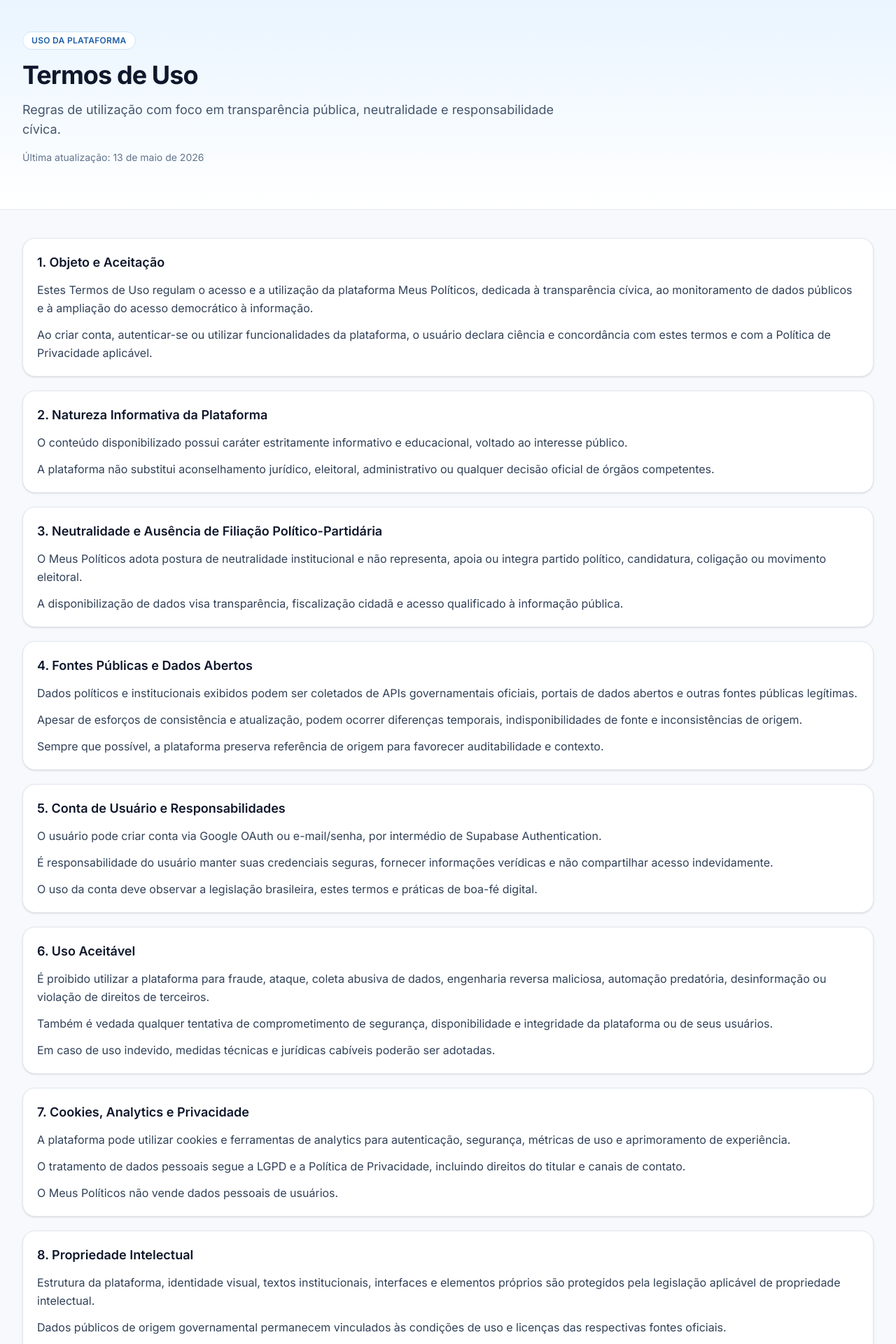
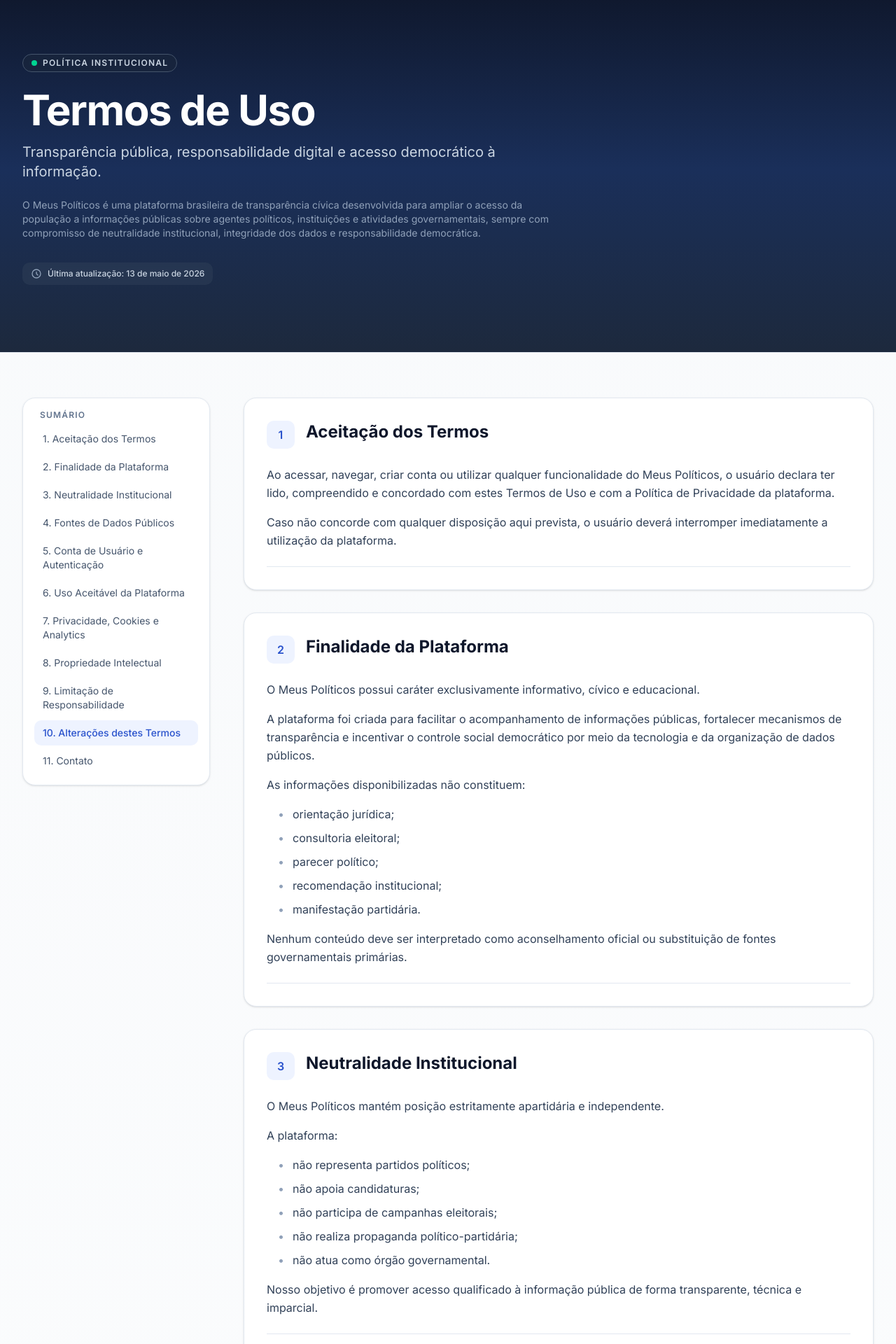
Before and after one commit to paulobolliger/meus-politicos, a Next.js app in the folder app/: page /termos in a window 1280 px wide. Shown: the part 100-2020 px from the top of the page at 70% size. Built offline with nearby package versions, Linux system fonts and the light colour scheme.

Commit message:
refactor: redesign página de termos de uso com novo conteúdo institucional e layout moderno

```diff
--- a/app/src/app/termos/page.tsx
+++ b/app/src/app/termos/page.tsx
@@ -1,159 +1,342 @@
+'use client'
+
 import Link from 'next/link'
+import { useState, useEffect } from 'react'
+import { ChevronUp } from 'lucide-react'
 
 const dataAtualizacao = '13 de maio de 2026'
 
 const secoes = [
   {
-    titulo: '1. Objeto e Aceitação',
+    id: 'aceitacao',
+    numero: 1,
+    titulo: 'Aceitação dos Termos',
     conteudo: [
-      'Estes Termos de Uso regulam o acesso e a utilização da plataforma Meus Políticos, dedicada à transparência cívica, ao monitoramento de dados públicos e à ampliação do acesso democrático à informação.',
-      'Ao criar conta, autenticar-se ou utilizar funcionalidades da plataforma, o usuário declara ciência e concordância com estes termos e com a Política de Privacidade aplicável.',
+      'Ao acessar, navegar, criar conta ou utilizar qualquer funcionalidade do Meus Políticos, o usuário declara ter lido, compreendido e concordado com estes Termos de Uso e com a Política de Privacidade da plataforma.',
+      'Caso não concorde com qualquer disposição aqui prevista, o usuário deverá interromper imediatamente a utilização da plataforma.',
     ],
   },
   {
-    titulo: '2. Natureza Informativa da Plataforma',
+    id: 'finalidade',
+    numero: 2,
+    titulo: 'Finalidade da Plataforma',
     conteudo: [
-      'O conteúdo disponibilizado possui caráter estritamente informativo e educacional, voltado ao interesse público.',
-      'A plataforma não substitui aconselhamento jurídico, eleitoral, administrativo ou qualquer decisão oficial de órgãos competentes.',
+      'O Meus Políticos possui caráter exclusivamente informativo, cívico e educacional.',
+      'A plataforma foi criada para facilitar o acompanhamento de informações públicas, fortalecer mecanismos de transparência e incentivar o controle social democrático por meio da tecnologia e da organização de dados públicos.',
+      'As informações disponibilizadas não constituem:',
+      '• orientação jurídica;\n• consultoria eleitoral;\n• parecer político;\n• recomendação institucional;\n• manifestação partidária.',
+      'Nenhum conteúdo deve ser interpretado como aconselhamento oficial ou substituição de fontes governamentais primárias.',
     ],
   },
   {
-    titulo: '3. Neutralidade e Ausência de Filiação Político-Partidária',
+    id: 'neutralidade',
+    numero: 3,
+    titulo: 'Neutralidade Institucional',
     conteudo: [
-      'O Meus Políticos adota postura de neutralidade institucional e não representa, apoia ou integra partido político, candidatura, coligação ou movimento eleitoral.',
-      'A disponibilização de dados visa transparência, fiscalização cidadã e acesso qualificado à informação pública.',
+      'O Meus Políticos mantém posição estritamente apartidária e independente.',
+      'A plataforma:',
+      '• não representa partidos políticos;\n• não apoia candidaturas;\n• não participa de campanhas eleitorais;\n• não realiza propaganda político-partidária;\n• não atua como órgão governamental.',
+      'Nosso objetivo é promover acesso qualificado à informação pública de forma transparente, técnica e imparcial.',
     ],
   },
   {
-    titulo: '4. Fontes Públicas e Dados Abertos',
+    id: 'fontes',
+    numero: 4,
+    titulo: 'Fontes de Dados Públicos',
     conteudo: [
-      'Dados políticos e institucionais exibidos podem ser coletados de APIs governamentais oficiais, portais de dados abertos e outras fontes públicas legítimas.',
-      'Apesar de esforços de consistência e atualização, podem ocorrer diferenças temporais, indisponibilidades de fonte e inconsistências de origem.',
-      'Sempre que possível, a plataforma preserva referência de origem para favorecer auditabilidade e contexto.',
+      'As informações exibidas podem ser obtidas por meio de:',
+      '• APIs governamentais oficiais;\n• portais públicos de transparência;\n• bases de dados abertas;\n• diários oficiais;\n• serviços institucionais disponibilizados por órgãos públicos;\n• fontes públicas legítimas e auditáveis.',
+      'Embora adotemos medidas técnicas para atualização e integridade dos dados, podem ocorrer:',
+      '• atrasos de sincronização;\n• inconsistências de origem;\n• indisponibilidade temporária de fontes;\n• divergências entre bases públicas.',
+      'Sempre que possível, o Meus Políticos preservará referências e vínculos com as fontes originais para garantir rastreabilidade e contexto informacional.',
     ],
   },
   {
-    titulo: '5. Conta de Usuário e Responsabilidades',
+    id: 'conta',
+    numero: 5,
+    titulo: 'Conta de Usuário e Autenticação',
     conteudo: [
-      'O usuário pode criar conta via Google OAuth ou e-mail/senha, por intermédio de Supabase Authentication.',
-      'É responsabilidade do usuário manter suas credenciais seguras, fornecer informações verídicas e não compartilhar acesso indevidamente.',
-      'O uso da conta deve observar a legislação brasileira, estes termos e práticas de boa-fé digital.',
+      'O acesso a determinadas funcionalidades poderá exigir autenticação por:',
+      '• Google OAuth;\n• login via X (Twitter);\n• e-mail e senha;\n• outros métodos disponibilizados futuramente.',
+      'O usuário compromete-se a:',
+      '• fornecer informações verdadeiras;\n• manter suas credenciais protegidas;\n• não compartilhar acesso indevidamente;\n• utilizar a plataforma de forma lícita e responsável.',
+      'O usuário é integralmente responsável pelas atividades realizadas em sua conta.',
     ],
   },
   {
-    titulo: '6. Uso Aceitável',
+    id: 'uso-aceitavel',
+    numero: 6,
+    titulo: 'Uso Aceitável da Plataforma',
     conteudo: [
-      'É proibido utilizar a plataforma para fraude, ataque, coleta abusiva de dados, engenharia reversa maliciosa, automação predatória, desinformação ou violação de direitos de terceiros.',
-      'Também é vedada qualquer tentativa de comprometimento de segurança, disponibilidade e integridade da plataforma ou de seus usuários.',
-      'Em caso de uso indevido, medidas técnicas e jurídicas cabíveis poderão ser adotadas.',
+      'É proibido utilizar o Meus Políticos para:',
+      '• disseminação de desinformação;\n• atividades fraudulentas;\n• automação abusiva;\n• coleta massiva não autorizada de dados;\n• engenharia reversa maliciosa;\n• ataques de segurança;\n• tentativa de interrupção da plataforma;\n• violação de direitos de terceiros;\n• utilização incompatível com a legislação brasileira.',
+      'Reservamo-nos o direito de suspender ou encerrar contas que violem estes termos, bem como adotar medidas técnicas, administrativas e jurídicas cabíveis.',
     ],
   },
   {
-    titulo: '7. Cookies, Analytics e Privacidade',
+    id: 'privacidade',
+    numero: 7,
+    titulo: 'Privacidade, Cookies e Analytics',
     conteudo: [
-      'A plataforma pode utilizar cookies e ferramentas de analytics para autenticação, segurança, métricas de uso e aprimoramento de experiência.',
-      'O tratamento de dados pessoais segue a LGPD e a Política de Privacidade, incluindo direitos do titular e canais de contato.',
-      'O Meus Políticos não vende dados pessoais de usuários.',
+      'O Meus Políticos pode utilizar:',
+      '• cookies;\n• armazenamento local;\n• ferramentas de analytics;\n• serviços de autenticação;\n• métricas de uso e segurança.',
+      'Esses recursos são utilizados exclusivamente para:',
+      '• autenticação de usuários;\n• segurança da plataforma;\n• melhoria da experiência;\n• estabilidade operacional;\n• análises estatísticas agregadas.',
+      'O tratamento de dados pessoais segue a Lei Geral de Proteção de Dados (LGPD) e as diretrizes descritas em nossa Política de Privacidade.',
+      'O Meus Políticos não comercializa dados pessoais de usuários.',
     ],
   },
   {
-    titulo: '8. Propriedade Intelectual',
+    id: 'propriedade',
+    numero: 8,
+    titulo: 'Propriedade Intelectual',
     conteudo: [
-      'Estrutura da plataforma, identidade visual, textos institucionais, interfaces e elementos próprios são protegidos pela legislação aplicável de propriedade intelectual.',
-      'Dados públicos de origem governamental permanecem vinculados às condições de uso e licenças das respectivas fontes oficiais.',
-      'É permitido uso legítimo para fins cívicos e informativos, respeitando atribuição, integridade de contexto e legislação.',
+      'A identidade visual, estrutura da plataforma, elementos gráficos, interfaces, arquitetura de navegação, textos institucionais e demais componentes proprietários do Meus Políticos são protegidos pela legislação aplicável de propriedade intelectual.',
+      'Dados públicos provenientes de órgãos governamentais permanecem vinculados às respectivas licenças, normas e políticas das fontes originais.',
+      'É permitido o uso legítimo de informações públicas disponibilizadas pela plataforma para fins:',
+      '• acadêmicos;\n• jornalísticos;\n• educativos;\n• cívicos;\n• informativos;',
+      'desde que respeitados:',
+      '• atribuição adequada;\n• integridade contextual;\n• legislação vigente.',
     ],
   },
   {
-    titulo: '9. Limitação de Responsabilidade',
+    id: 'limitacao',
+    numero: 9,
+    titulo: 'Limitação de Responsabilidade',
     conteudo: [
-      'O Meus Políticos envida esforços razoáveis para manter a plataforma disponível, segura e atualizada, mas não garante continuidade ininterrupta nem ausência total de erros.',
-      'Não nos responsabilizamos por decisões tomadas por usuários exclusivamente com base em informações exibidas na plataforma, sem validação adicional quando necessária.',
-      'Falhas de terceiros, indisponibilidade de APIs públicas e eventos fora de controle razoável podem impactar dados e funcionalidades.',
+      'Embora adotemos esforços razoáveis para garantir disponibilidade, segurança e confiabilidade, o Meus Políticos não garante:',
+      '• funcionamento ininterrupto;\n• ausência total de falhas;\n• atualização em tempo real;\n• completude absoluta dos dados públicos.',
+      'A plataforma não se responsabiliza por:',
+      '• decisões tomadas exclusivamente com base nas informações disponibilizadas;\n• indisponibilidade de APIs externas;\n• falhas de terceiros;\n• eventos fora de controle razoável;\n• alterações realizadas por órgãos públicos nas fontes originais.',
+      'O usuário reconhece que dados governamentais podem sofrer alterações sem aviso prévio pelas instituições responsáveis.',
     ],
   },
   {
-    titulo: '10. Alterações dos Termos',
+    id: 'alteracoes',
+    numero: 10,
+    titulo: 'Alterações destes Termos',
     conteudo: [
-      'Estes termos podem ser atualizados periodicamente para refletir mudanças legais, regulatórias, técnicas ou operacionais.',
-      'A versão vigente será publicada nesta página com a data de atualização correspondente.',
+      'Os presentes Termos de Uso poderão ser modificados periodicamente para refletir:',
+      '• mudanças legais;\n• requisitos regulatórios;\n• atualizações técnicas;\n• evolução das funcionalidades da plataforma.',
+      'A versão mais recente estará sempre disponível nesta página, acompanhada da respectiva data de atualização.',
     ],
   },
   {
-    titulo: '11. Contato',
+    id: 'contato',
+    numero: 11,
+    titulo: 'Contato',
     conteudo: [
-      'Para dúvidas institucionais, jurídicas ou solicitações relacionadas aos termos, entre em contato por contato@meuspoliticos.com.br.',
+      'Para dúvidas, solicitações institucionais ou assuntos relacionados a estes Termos de Uso, entre em contato:',
+      'contato@meuspoliticos.com.br',
     ],
   },
 ]
 
+function TableOfContents({ activeSection }: { activeSection: string }) {
+  return (
+    <nav
+      className="sticky top-4 max-h-[calc(100vh-2rem)] space-y-2 overflow-y-auto rounded-2xl border border-slate-200 bg-white p-4 shadow-sm"
+      aria-label="Navegação da página"
+    >
+      <h3 className="px-2 text-xs font-semibold uppercase tracking-widest text-slate-500">Sumário</h3>
+      <ul className="space-y-1">
+        {secoes.map((secao) => (
+          <li key={secao.id}>
+            <a
+              href={`#${secao.id}`}
+              className={`block rounded-lg px-3 py-2 text-sm transition ${
+                activeSection === secao.id
+                  ? 'bg-[#eef3ff] font-medium text-[#2952cc]'
+                  : 'text-slate-600 hover:bg-slate-100 hover:text-slate-900'
+              }`}
+            >
+              {secao.numero}. {secao.titulo}
+            </a>
+          </li>
+        ))}
+      </ul>
+    </nav>
+  )
+}
+
 export default function TermsPage() {
+  const [activeSection, setActiveSection] = useState('')
+  const [showScrollTop, setShowScrollTop] = useState(false)
+
+  useEffect(() => {
+    const handleScroll = () => {
+      setShowScrollTop(window.scrollY > 400)
+
+      // Detectar seção ativa
+      const sections = secoes.map((s) => document.getElementById(s.id)).filter(Boolean)
+      const scrollPosition = window.scrollY + 100
+
+      for (const section of sections) {
+        if (section) {
+          const { offsetTop, offsetHeight } = section
+          if (scrollPosition >= offsetTop && scrollPosition < offsetTop + offsetHeight) {
+            setActiveSection(section.id)
+            break
+          }
+        }
+      }
+    }
+
+    window.addEventListener('scroll', handleScroll)
+    return () => window.removeEventListener('scroll', handleScroll)
+  }, [])
+
+  const scrollToTop = () => {
+    window.scrollTo({ top: 0, behavior: 'smooth' })
+  }
+
   return (
-    <main className="min-h-screen bg-[#f7f9fc]">
-      <section className="border-b border-slate-200 bg-linear-to-b from-[#e8f4ff] to-white">
-        <div className="container-shell py-12 sm:py-16">
-          <div className="max-w-3xl space-y-4">
-            <span className="inline-flex rounded-full border border-[#cbe5ff] bg-white px-3 py-1 text-xs font-semibold uppercase tracking-wide text-[#1f5fa8]">
-              Uso da Plataforma
-            </span>
-            <h1 className="text-3xl font-bold tracking-tight text-slate-900 sm:text-4xl">Termos de Uso</h1>
-            <p className="text-base text-slate-600 sm:text-lg">
-              Regras de utilização com foco em transparência pública, neutralidade e responsabilidade cívica.
+    <main className="min-h-screen bg-linear-to-b from-slate-50 to-white">
+      {/* Hero Section */}
+      <section className="border-b border-slate-200 bg-linear-to-b from-slate-900 via-[#1a2f5a] to-slate-800">
+        <div className="container-shell py-16 sm:py-24">
+          <div className="max-w-3xl space-y-6">
+            <div className="inline-flex items-center gap-2 rounded-full border border-slate-600 bg-slate-800/50 px-3 py-1 backdrop-blur-sm">
+              <span className="inline-block h-2 w-2 rounded-full bg-emerald-400"></span>
+              <span className="text-xs font-semibold uppercase tracking-widest text-slate-300">Política Institucional</span>
+            </div>
+
+            <div className="space-y-4">
+              <h1 className="text-4xl font-bold tracking-tight text-white sm:text-5xl md:text-6xl">Termos de Uso</h1>
+              <p className="text-lg text-slate-300 sm:text-xl">
+                Transparência pública, responsabilidade digital e acesso democrático à informação.
               </p>
-            <p className="text-sm text-slate-500">Última atualização: {dataAtualizacao}</p>
+            </div>
+
+            <p className="text-sm text-slate-400">
+              O Meus Políticos é uma plataforma brasileira de transparência cívica desenvolvida para ampliar o acesso da população a informações públicas sobre agentes políticos, instituições e atividades governamentais, sempre com compromisso de neutralidade institucional, integridade dos dados e responsabilidade democrática.
+            </p>
+
+            <div className="pt-2">
+              <div className="inline-flex items-center gap-2 rounded-lg bg-slate-700/50 px-3 py-2 backdrop-blur-sm">
+                <svg className="h-4 w-4 text-slate-400" fill="none" stroke="currentColor" viewBox="0 0 24 24">
+                  <path strokeLinecap="round" strokeLinejoin="round" strokeWidth={2} d="M12 8v4l3 3m6-3a9 9 0 11-18 0 9 9 0 0118 0z" />
+                </svg>
+                <span className="text-xs font-medium text-slate-300">Última atualização: {dataAtualizacao}</span>
+              </div>
+            </div>
           </div>
         </div>
       </section>
 
-      <section className="container-shell py-8 sm:py-10">
-        <div className="grid gap-4 sm:gap-5">
-          {secoes.map((secao) => (
-            <article
-              key={secao.titulo}
-              className="rounded-2xl border border-slate-200 bg-white p-5 shadow-sm transition hover:-translate-y-0.5 hover:shadow-md"
+      {/* Main Content */}
+      <div className="container-shell py-12 sm:py-16">
+        <div className="grid gap-8 lg:grid-cols-4 lg:gap-12">
+          {/* Table of Contents - Desktop Only */}
+          <aside className="hidden lg:block">
+            <TableOfContents activeSection={activeSection} />
+          </aside>
+
+          {/* Content */}
+          <article className="space-y-8 lg:col-span-3">
+            {secoes.map((secao, index) => (
+              <section
+                key={secao.id}
+                id={secao.id}
+                className="scroll-mt-20 animate-in fade-in duration-500"
               >
-              <h2 className="text-lg font-semibold text-slate-900">{secao.titulo}</h2>
-              <div className="mt-3 space-y-3">
-                {secao.conteudo.map((paragrafo) => (
-                  <p key={paragrafo} className="text-sm leading-relaxed text-slate-700 sm:text-base">
-                    {paragrafo.includes('contato@meuspoliticos.com.br') ? (
-                      <>
-                        Para dúvidas institucionais, jurídicas ou solicitações relacionadas aos termos, entre em contato por{' '}
+                <div className="rounded-2xl border border-slate-200 bg-white p-6 shadow-sm transition hover:shadow-md sm:p-8">
+                  {/* Section Header */}
+                  <div className="mb-6 flex items-start gap-4">
+                    <div className="flex h-10 w-10 shrink-0 items-center justify-center rounded-lg bg-[#eef3ff] font-semibold text-[#2952cc]">
+                      {secao.numero}
+                    </div>
+                    <div className="flex-1">
+                      <h2 className="text-2xl font-bold text-slate-900">{secao.titulo}</h2>
+                    </div>
+                  </div>
+
+                  {/* Section Content */}
+                  <div className="space-y-4 text-slate-700">
+                    {secao.conteudo.map((paragrafo, idx) => {
+                      // Handle contact email
+                      if (paragrafo === 'contato@meuspoliticos.com.br') {
+                        return (
+                          <p key={idx} className="text-base leading-relaxed">
                             <a
                               href="mailto:contato@meuspoliticos.com.br"
-                          className="font-medium text-[#2952cc] hover:underline"
+                              className="font-semibold text-[#2952cc] hover:underline"
                             >
                               contato@meuspoliticos.com.br
                             </a>
-                        .
-                      </>
-                    ) : (
-                      paragrafo
-                    )}
+                          </p>
+                        )
+                      }
+
+                      // Handle bullet lists
+                      if (paragrafo.startsWith('•')) {
+                        return (
+                          <div key={idx} className="space-y-2 pl-4">
+                            {paragrafo.split('\n').map((item, itemIdx) => (
+                              <p key={itemIdx} className="flex gap-3 text-base leading-relaxed">
+                                <span className="text-slate-400">•</span>
+                                <span>{item.replace('• ', '')}</span>
                               </p>
                             ))}
                           </div>
-            </article>
-          ))}
+                        )
+                      }
+
+                      // Regular paragraphs
+                      return (
+                        <p key={idx} className="text-base leading-relaxed">
+                          {paragrafo}
+                        </p>
+                      )
+                    })}
                   </div>
 
-        <div className="mt-8 border-t border-slate-200 pt-6">
-          <div className="flex flex-wrap items-center gap-3 text-sm">
+                  {/* Divider */}
+                  {index < secoes.length - 1 && <div className="mt-6 border-t border-slate-200" />}
+                </div>
+              </section>
+            ))}
+          </article>
+        </div>
+      </div>
+
+      {/* Footer Navigation */}
+      <section className="border-t border-slate-200 bg-slate-50">
+        <div className="container-shell py-8 sm:py-12">
+          <div className="flex flex-col gap-4 sm:flex-row sm:items-center sm:justify-between">
             <Link
               href="/"
-              className="rounded-lg border border-slate-300 bg-white px-3 py-2 text-slate-700 transition hover:border-slate-400 hover:bg-slate-50"
+              className="group inline-flex items-center gap-2 rounded-lg border border-slate-300 bg-white px-4 py-2.5 font-medium text-slate-700 transition hover:border-slate-400 hover:bg-slate-50"
             >
+              <svg className="h-4 w-4 transition group-hover:-translate-x-1" fill="none" stroke="currentColor" viewBox="0 0 24 24">
+                <path strokeLinecap="round" strokeLinejoin="round" strokeWidth={2} d="M15 19l-7-7 7-7" />
+              </svg>
               Voltar para a página inicial
             </Link>
+
             <Link
               href="/privacidade"
-              className="rounded-lg border border-[#dbe4ff] bg-[#eef3ff] px-3 py-2 font-medium text-[#2952cc] transition hover:bg-[#e3ebff]"
+              className="inline-flex items-center gap-2 rounded-lg border border-[#dbe4ff] bg-[#eef3ff] px-4 py-2.5 font-medium text-[#2952cc] transition hover:bg-[#e3ebff]"
             >
-              Ver Política de Privacidade
+              Política de Privacidade
+              <svg className="h-4 w-4" fill="none" stroke="currentColor" viewBox="0 0 24 24">
+                <path strokeLinecap="round" strokeLinejoin="round" strokeWidth={2} d="M9 5l7 7-7 7" />
+              </svg>
             </Link>
           </div>
         </div>
       </section>
+
+      {/* Scroll to Top Button */}
+      {showScrollTop && (
+        <button
+          onClick={scrollToTop}
+          className="fixed bottom-6 right-6 flex h-10 w-10 items-center justify-center rounded-full border border-slate-300 bg-white shadow-lg transition hover:bg-slate-50 lg:bottom-8 lg:right-8"
+          aria-label="Voltar ao topo"
+        >
+          <ChevronUp className="h-5 w-5 text-slate-700" />
+        </button>
+      )}
     </main>
   )
 }
```
Lines whose indentation alone changed are shown as unchanged.
